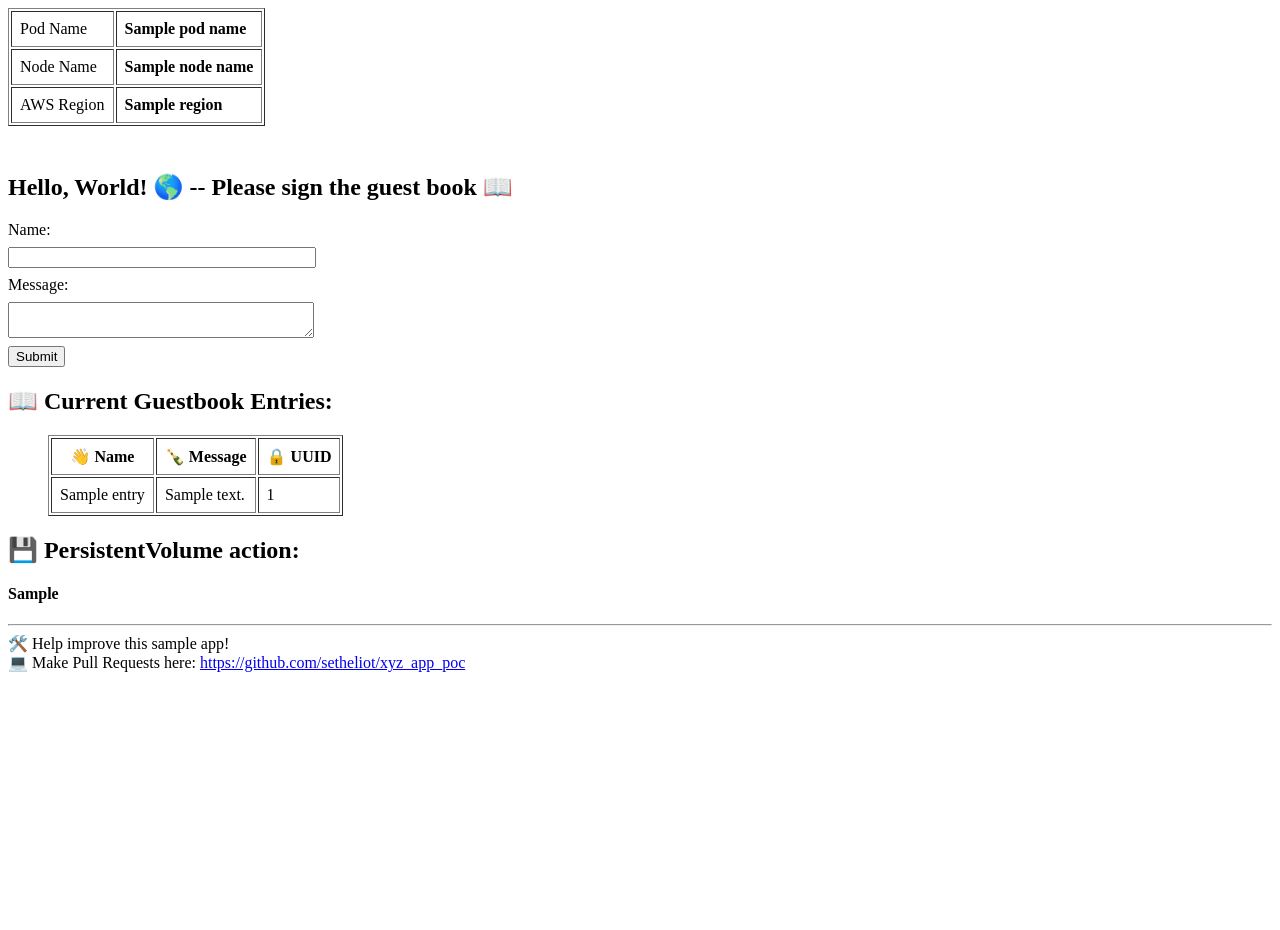
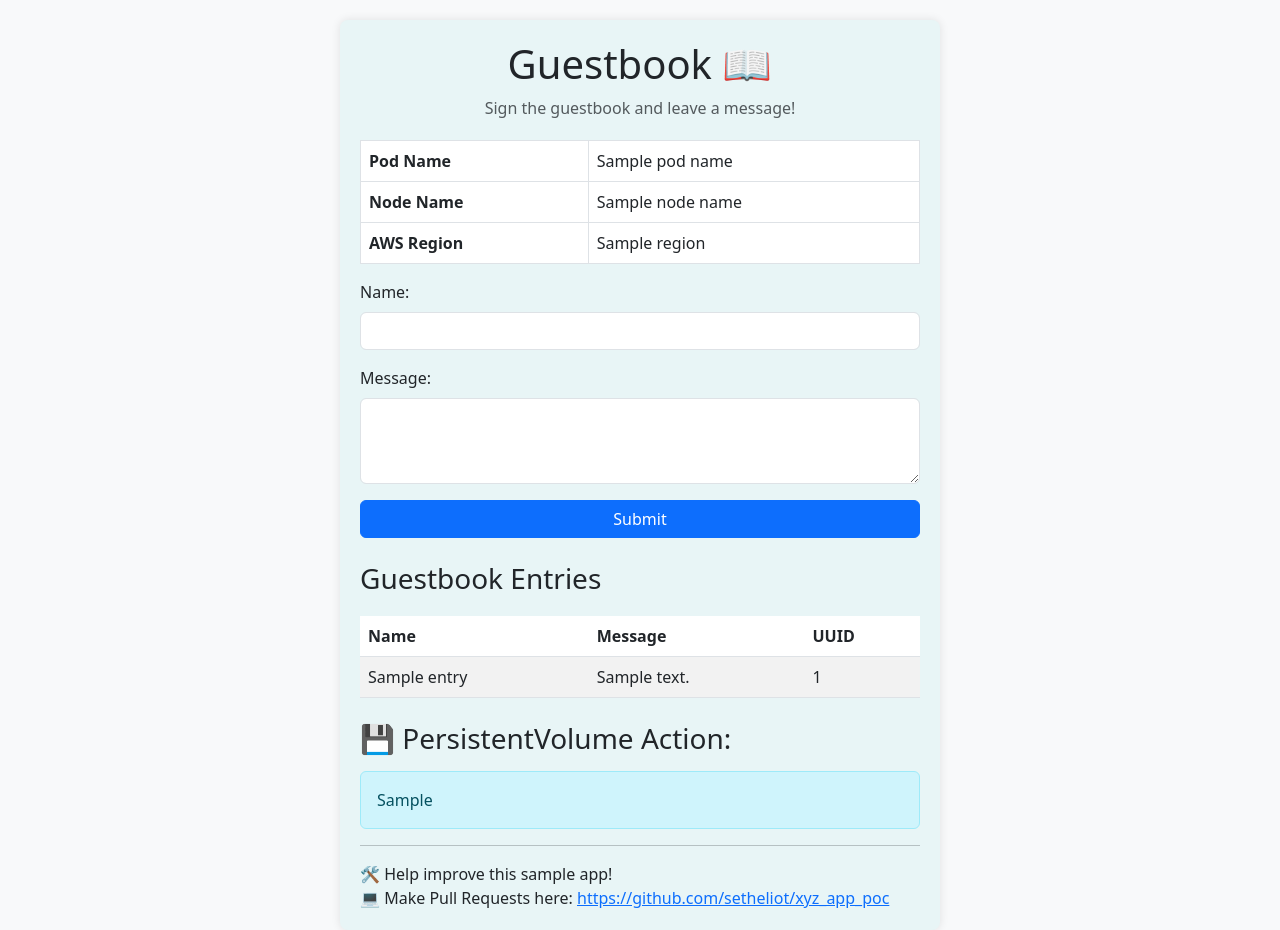
Before and after one commit to setheliot/xyz_app_poc, a Flask app: template src/templates/guestbook.html in a window 1280 px wide. Before the commit the page ends 672 px from the top, so only its background shows below. Run offline with Flask 3, Linux system fonts and the light colour scheme; the template is opened without the code that fills it: most values are stand-ins (such as "Sample title", 1, 10 or a date in 2020).

Commit message:
UX updates to guestbook app

```diff
--- a/src/templates/guestbook.html
+++ b/src/templates/guestbook.html
@@ -1,58 +1,61 @@
 <!DOCTYPE html>
-<html>
+<html lang="en">
 <head>
-        <title>Guestbook Entry</title>
+    <meta charset="UTF-8">
+    <meta name="viewport" content="width=device-width, initial-scale=1.0">
+    <title>Guestbook</title>
+    <link href="https://cdn.jsdelivr.net/npm/bootstrap@5.3.0/dist/css/bootstrap.min.css" rel="stylesheet">
     <style>
-            /* Style the form fields to left-align them */
-            form {
-                text-align: left;
+        body {
+            background-color: #f8f9fa;
         }
-            label, input, textarea {
-                display: block;
-                margin-bottom: 8px;
+        .container {
+            max-width: 600px;
+            margin-top: 20px;
+            background: rgb(232, 245, 246);
+            padding: 20px;
+            border-radius: 8px;
+            box-shadow: 0 0 10px rgba(0, 0, 0, 0.1);
         }
-            input[type="text"], textarea {
-                width: 100%;
-                max-width: 300px; /* Optional: Limit the width of the input fields */
+        .table {
+            margin-top: 20px;
         }
     </style>
 </head>
 <body>
-        <table border="1" cellpadding="8">
-            <tr>
-                <td>Pod Name</td>
-                <td><b>{{ pod_name }}</b></td>
-            </tr>
-            <tr>
-                <td>Node Name</td>
-                <td><b>{{ node_name }}</b></td>
-            </tr>
-            <tr>
-                <td>AWS Region</td>
-                <td><b>{{ region }}</b></td>
-            </tr>
+    <div class="container">
+        <h1 class="text-center">Guestbook 📖</h1>
+        <p class="text-center text-muted">Sign the guestbook and leave a message!</p>
 
+        <table class="table table-bordered">
+            <tr><td><strong>Pod Name</strong></td><td>{{ pod_name }}</td></tr>
+            <tr><td><strong>Node Name</strong></td><td>{{ node_name }}</td></tr>
+            <tr><td><strong>AWS Region</strong></td><td>{{ region }}</td></tr>
         </table>
-        <h2><br/>Hello, World! 🌎 -- Please sign the guest book 📖</h2>
+
         <form action="/" method="post">
-            <label for="name">Name:</label>
-            <input type="text" id="name" name="name" required>
-
-            <label for="message">Message:</label>
-            <textarea id="message" name="message" required></textarea>
-
-            <input type="submit" value="Submit">
+            <div class="mb-3">
+                <label for="name" class="form-label">Name:</label>
+                <input type="text" id="name" name="name" class="form-control" required>
+            </div>
+            <div class="mb-3">
+                <label for="message" class="form-label">Message:</label>
+                <textarea id="message" name="message" class="form-control" rows="3" required></textarea>
+            </div>
+            <button type="submit" class="btn btn-primary w-100">Submit</button>
         </form>
 
-        <h2>📖 Current Guestbook Entries:</h2>
+        <h3 class="mt-4">Guestbook Entries</h3>
         {% if entries %}
-            <ul>
-                <table border="1" cellpadding="8">
+            <table class="table table-striped table-hover">
+                <thead>
                     <tr>
-                        <th>👋 Name</th>
-                        <th>🍾 Message</th>
-                        <th>🔒 UUID</th>
+                        <th>Name</th>
+                        <th>Message</th>
+                        <th>UUID</th>
                     </tr>
+                </thead>
+                <tbody>
                     {% for entry in entries %}
                     <tr>
                         <td>{{ entry['Name'] }}</td>
@@ -60,21 +63,28 @@
                         <td>{{ entry['GuestID'] }}</td>
                     </tr>
                     {% endfor %}
+                </tbody>
             </table>
-            </ul>
         {% else %}
-            <p>No entries yet.</p>
+            <p class="text-muted">No entries yet.</p>
         {% endif %}
+
         {% if pv_action %}
-            <h2>💾 PersistentVolume action:</h2>
-            <h4>{{pv_action}}</h4>
+            <h3 class="mt-4">💾 PersistentVolume Action:</h3>
+            <div class="alert alert-info mt-3">{{ pv_action }}</div>
         {% endif %}
         {% if error %}
-            <hr>
-            <h4 style="color: red;">Error: {{ error }}</h4>
+            <h3 class="mt-4">❌ Error:</h3>
+            <div class="alert alert-danger mt-3">{{ error }}</div>
         {% endif %}
+
         <hr>
         🛠️ Help improve this sample app!<br/>
         💻 Make Pull Requests here: <a href="https://github.com/setheliot/xyz_app_poc">https://github.com/setheliot/xyz_app_poc</a>
+
+    </div>
+    <!-- Bootstrap JavaScript Bundle (includes Popper.js) -->
+    <!-- Provided by jsDelivr: https://www.jsdelivr.com/package/npm/bootstrap -->
+    <script src="https://cdn.jsdelivr.net/npm/bootstrap@5.3.0/dist/js/bootstrap.bundle.min.js"></script>
 </body>
 </html>
```
Also changed, not shown: src/templates/old_guestbook.html (added, +80 -0 lines). Lines whose indentation alone changed are shown as unchanged.
